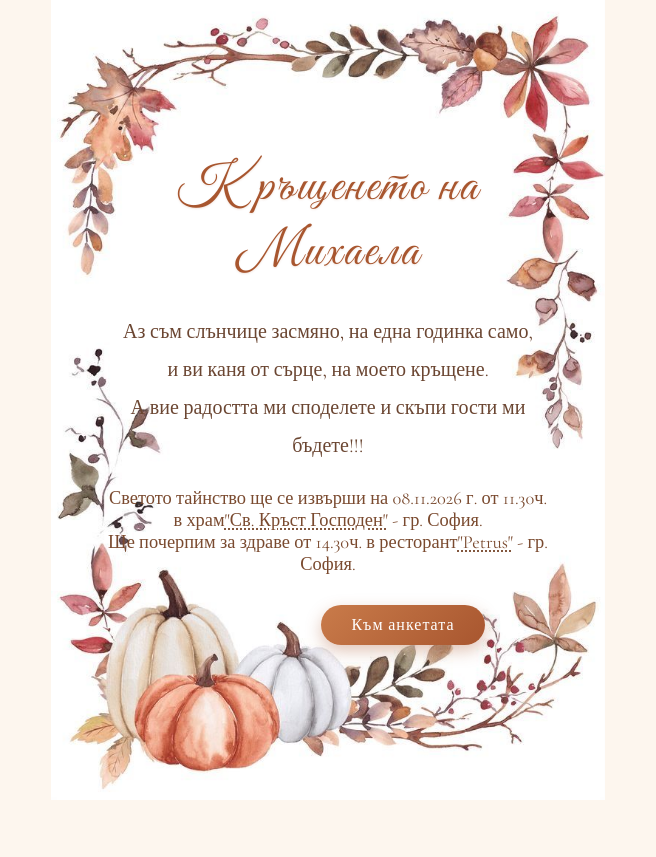
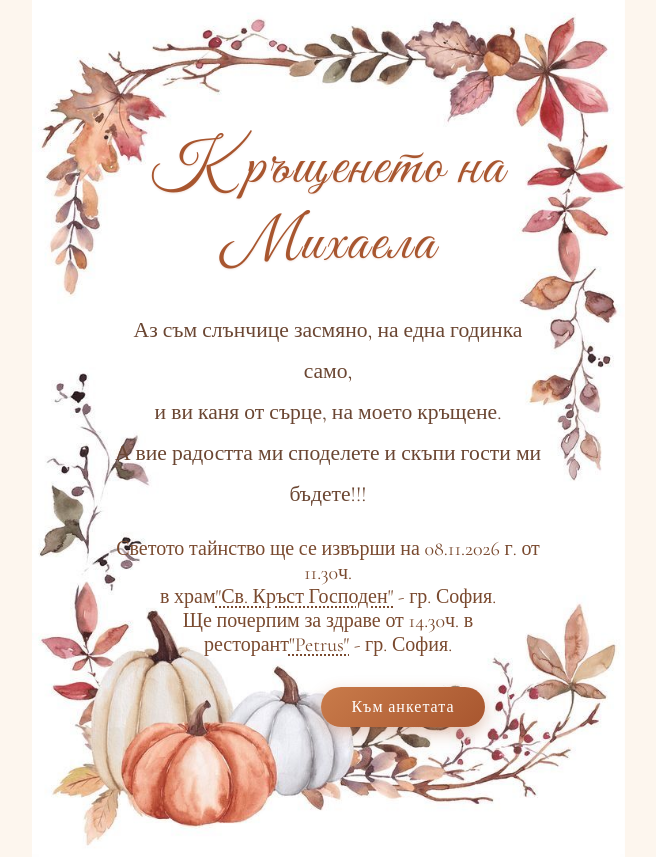
Before and after one commit to AndonGGeorgiev/invitation, a plain HTML site: page index.html in a window 1280 px wide. Shown: the whole page, without its empty margins (312-968 px from the left). Before the commit the page ends 800 px from the top, so only its background shows below. Drawn offline with nearby package versions, Linux system fonts and the light colour scheme.

Commit message:
Increase font sizes for h1, p, and details

```diff
--- a/index.html
+++ b/index.html
@@ -42,7 +42,7 @@
 
   h1 {
     font-family: 'Great Vibes', cursive;
-    font-size: 3.2rem;
+    font-size: 3.8rem;
     font-weight: 400;
     color: #a8562f;
     letter-spacing: 2px;
@@ -51,7 +51,7 @@
   }
 
   p {
-    font-size: 1.25rem;
+    font-size: 1.35rem;
     line-height: 1.9;
     color: #6b4632;
     margin-bottom: 10px;
@@ -59,7 +59,7 @@
 
   .details {
     margin-top: 22px;
-    font-size: 1.15rem;
+    font-size: 1.25rem;
     color: #7a4a2f;
   }
 
```
